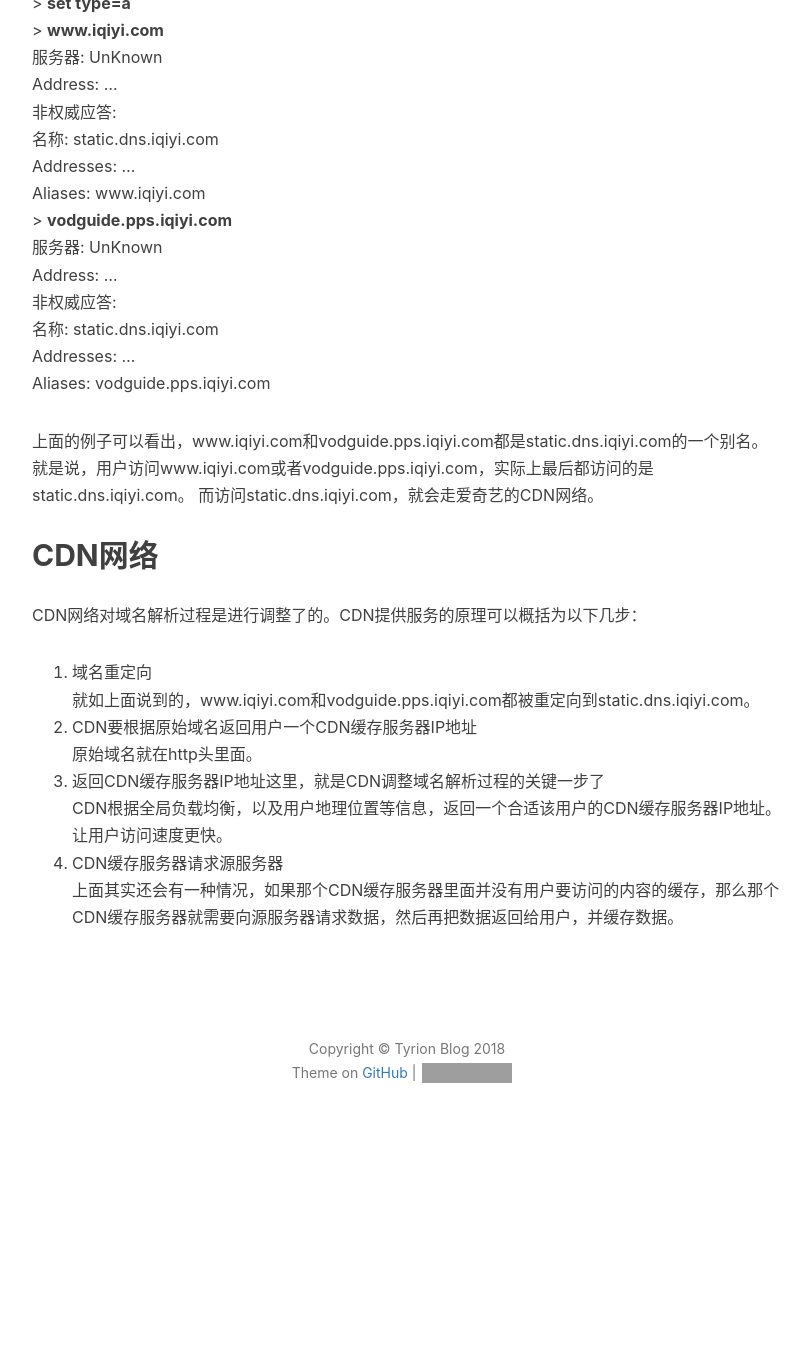
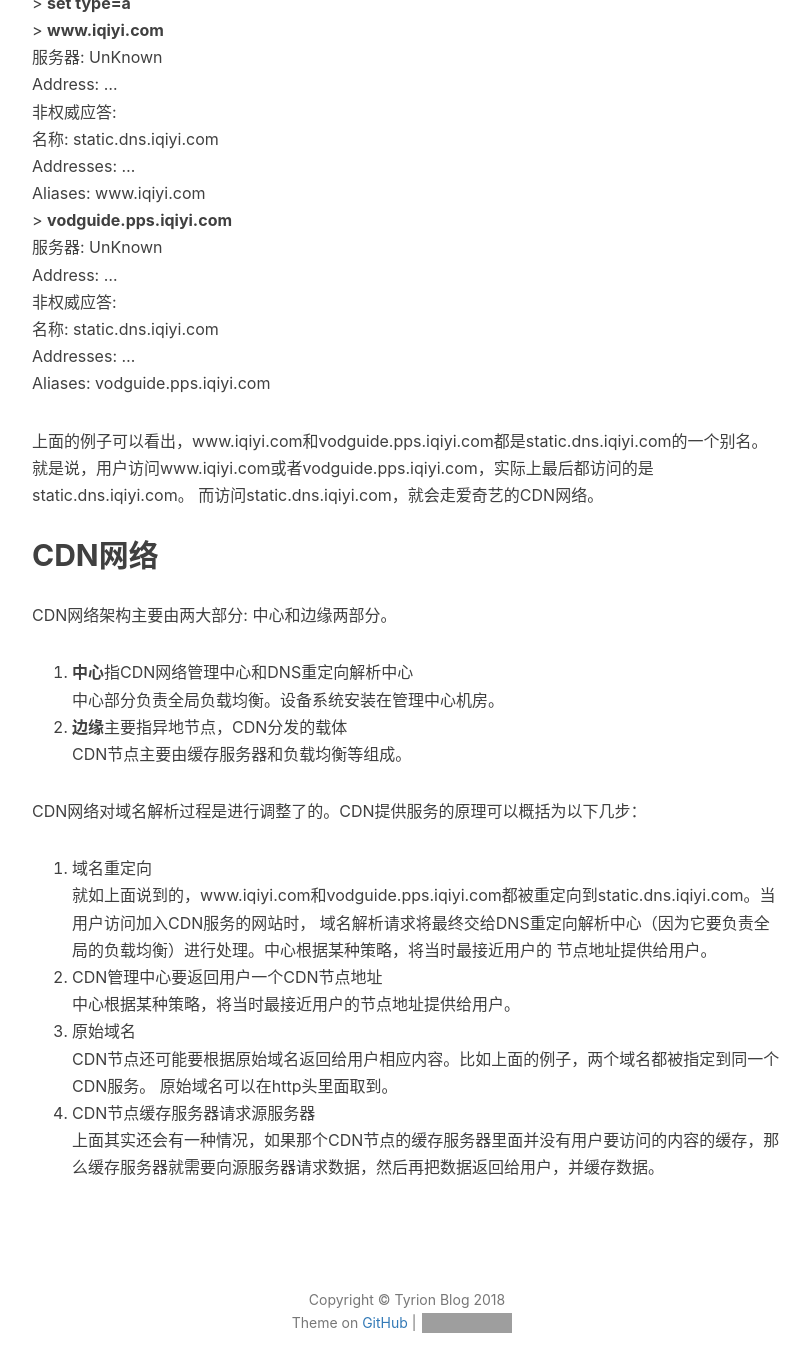
Before and after one commit to ttyrion/ttyrion.github.io, a Jekyll site: the page built from _posts/2018-07-16-【TCP IP】CDN网络和DNS的一点浅析.md, in a window 1280 px wide and 1400 px high, scrolled down 708 px. Shown: the top 1372 px of the window, without its empty margins (233-1043 px from the left). Built offline with Jekyll 4.4.1, drawn with Linux system fonts in a browser that asks for light colours; nearby versions of some CDN libraries; comment, search, counter and statistics services are not loaded; before the commit the page ends 1858 px from its top, so only the background shows below that; grey boxes are pictures that could not be loaded.

Commit message:
CDN架构

```diff
--- a/_posts/2018-07-16-【TCP IP】CDN网络和DNS的一点浅析.md
+++ b/_posts/2018-07-16-【TCP IP】CDN网络和DNS的一点浅析.md
@@ -36,12 +36,21 @@
 而访问static.dns.iqiyi.com，就会走爱奇艺的CDN网络。
 
 ## CDN网络
+CDN网络架构主要由两大部分: 中心和边缘两部分。
+1. **中心**指CDN网络管理中心和DNS重定向解析中心
+中心部分负责全局负载均衡。设备系统安装在管理中心机房。
+2. **边缘**主要指异地节点，CDN分发的载体
+CDN节点主要由缓存服务器和负载均衡等组成。
+
 CDN网络对域名解析过程是进行调整了的。CDN提供服务的原理可以概括为以下几步：
 1. 域名重定向
-就如上面说到的，www.iqiyi.com和vodguide.pps.iqiyi.com都被重定向到static.dns.iqiyi.com。
-2. CDN要根据原始域名返回用户一个CDN缓存服务器IP地址
-原始域名就在http头里面。
-3. 返回CDN缓存服务器IP地址这里，就是CDN调整域名解析过程的关键一步了
-CDN根据全局负载均衡，以及用户地理位置等信息，返回一个合适该用户的CDN缓存服务器IP地址。让用户访问速度更快。
-4. CDN缓存服务器请求源服务器
-上面其实还会有一种情况，如果那个CDN缓存服务器里面并没有用户要访问的内容的缓存，那么那个CDN缓存服务器就需要向源服务器请求数据，然后再把数据返回给用户，并缓存数据。
+就如上面说到的，www.iqiyi.com和vodguide.pps.iqiyi.com都被重定向到static.dns.iqiyi.com。当用户访问加入CDN服务的网站时，
+域名解析请求将最终交给DNS重定向解析中心（因为它要负责全局的负载均衡）进行处理。中心根据某种策略，将当时最接近用户的
+节点地址提供给用户。
+2. CDN管理中心要返回用户一个CDN节点地址
+中心根据某种策略，将当时最接近用户的节点地址提供给用户。
+3. 原始域名
+CDN节点还可能要根据原始域名返回给用户相应内容。比如上面的例子，两个域名都被指定到同一个CDN服务。
+原始域名可以在http头里面取到。
+4. CDN节点缓存服务器请求源服务器
+上面其实还会有一种情况，如果那个CDN节点的缓存服务器里面并没有用户要访问的内容的缓存，那么缓存服务器就需要向源服务器请求数据，然后再把数据返回给用户，并缓存数据。
```
